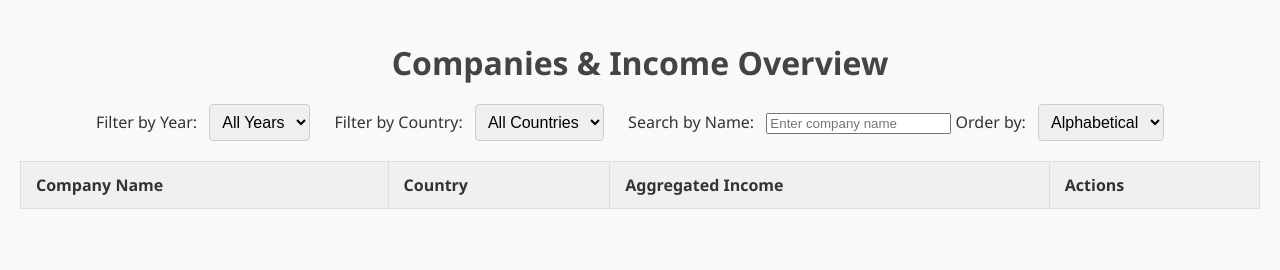
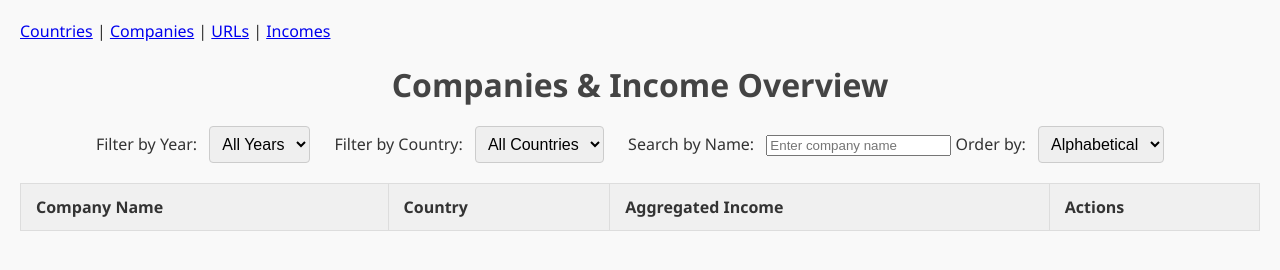
Before and after one commit to tenavulic/zavrsni-rad, a plain HTML site: page wwwroot/index.html in a window 1280 px wide. Drawn offline with Linux system fonts and the light colour scheme; no server answers.

Commit message:
Added nav bar.

```diff
--- a/wwwroot/index.html
+++ b/wwwroot/index.html
@@ -6,6 +6,13 @@
     <link rel="stylesheet" href="style.css">
 </head>
 <body>
+    <nav>
+        <a href="countries.html">Countries</a> |
+        <a href="companies.html">Companies</a> |
+        <a href="urls.html">URLs</a> |
+        <a href="incomes.html">Incomes</a>
+
+    </nav>
     <h1>Companies & Income Overview</h1>
 
     <!-- Filter and Order Controls -->
```
